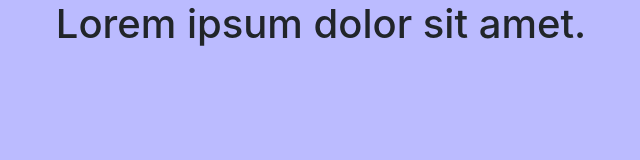
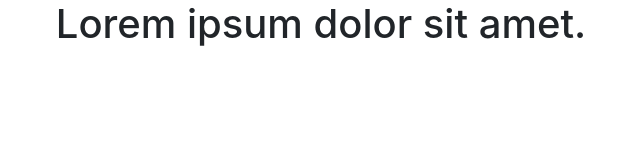
Before and after one commit to MKMohamedKhaled/JQuery_project, a plain HTML site: page index.html in a window 1280 px wide. Shown: the whole page, without its empty margins (319-959 px from the left). Drawn offline with Linux system fonts and the light colour scheme.

Commit message:
Update style.css
change background color

```diff
--- a/css/style.css
+++ b/css/style.css
@@ -1,6 +1,6 @@
 .bg
 {
-    background-color: #bbbbff;
+    background-color: #fff;
 
     width: 5px;
     height: 5px;
```
